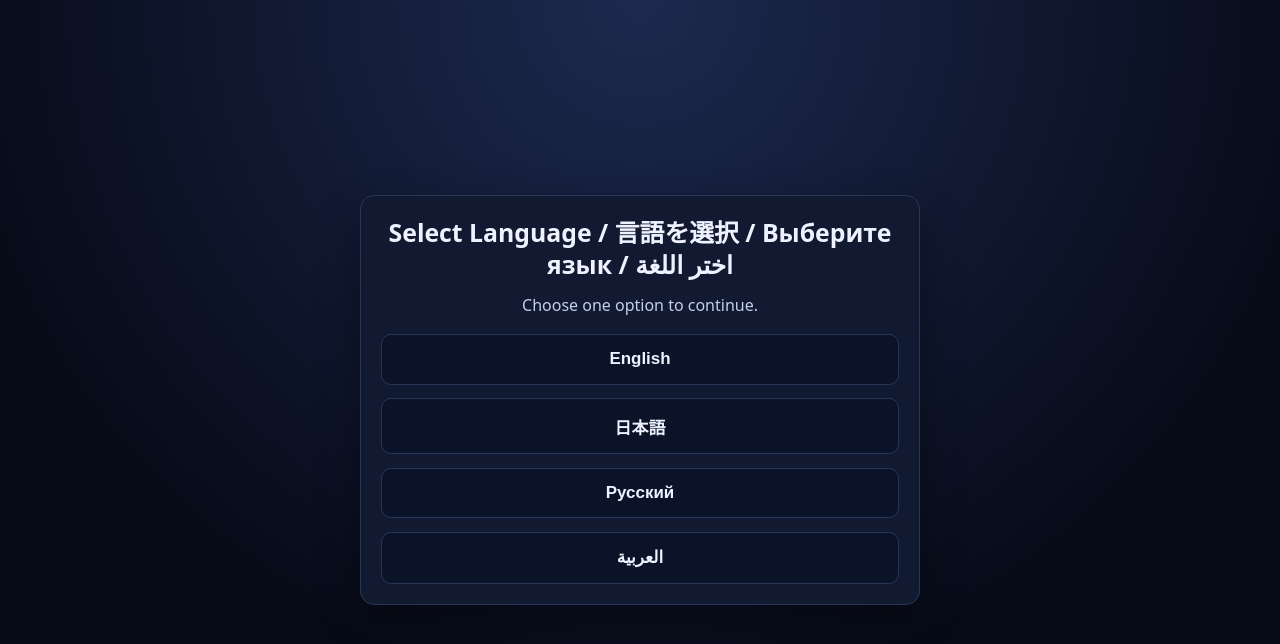
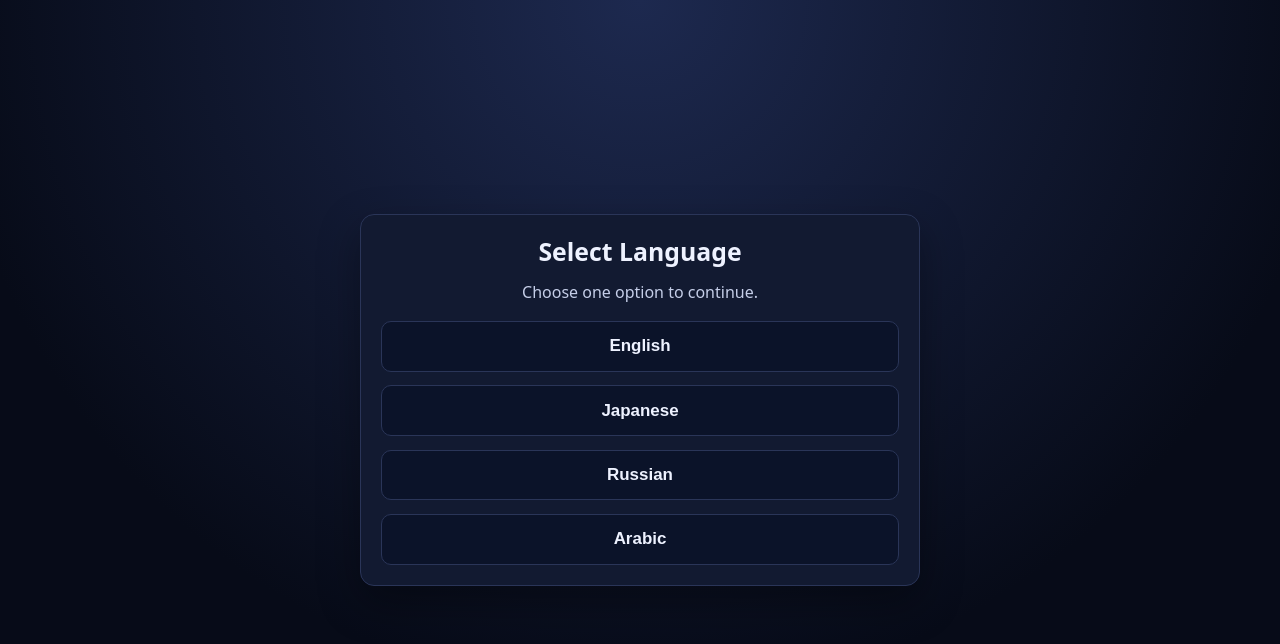
Before and after one commit to Krealer/grid-game, a plain HTML site: page index.html in a window 1280 px wide. Drawn offline with Linux system fonts and the light colour scheme.

Commit message:
Fix startup flow to always show language screen first

```diff
--- a/index.html
+++ b/index.html
@@ -1,5 +1,5 @@
 <!DOCTYPE html>
-<html lang="en">
+<html lang="en" dir="ltr">
 <head>
   <meta charset="UTF-8">
   <meta name="viewport" content="width=device-width, initial-scale=1.0">
@@ -10,14 +10,14 @@
   <main class="app" aria-live="polite">
     <section id="language-screen" class="screen" aria-labelledby="language-title">
       <div class="card">
-        <h1 id="language-title">Select Language / 言語を選択 / Выберите язык / اختر اللغة</h1>
-        <p class="subtitle">Choose one option to continue.</p>
+        <h1 id="language-title"></h1>
+        <p id="language-subtitle" class="subtitle"></p>
 
         <div class="language-options" role="group" aria-label="Language selection">
           <button type="button" class="language-option" data-language="en" lang="en">English</button>
-          <button type="button" class="language-option" data-language="ja" lang="ja">日本語</button>
-          <button type="button" class="language-option" data-language="ru" lang="ru">Русский</button>
-          <button type="button" class="language-option" data-language="ar" lang="ar" dir="rtl">العربية</button>
+          <button type="button" class="language-option" data-language="ja" lang="ja">Japanese</button>
+          <button type="button" class="language-option" data-language="ru" lang="ru">Russian</button>
+          <button type="button" class="language-option" data-language="ar" lang="ar">Arabic</button>
         </div>
       </div>
     </section>
--- a/script.js
+++ b/script.js
@@ -1,6 +1,9 @@
 const languageScreen = document.getElementById('language-screen');
 const menuScreen = document.getElementById('menu-screen');
 const languageButtons = [...document.querySelectorAll('.language-option')];
+
+const languageTitle = document.getElementById('language-title');
+const languageSubtitle = document.getElementById('language-subtitle');
 
 const menuTitle = document.getElementById('menu-title');
 const menuInstruction = document.getElementById('menu-instruction');
@@ -13,8 +16,10 @@ const STORAGE_KEY = 'preferredLanguage';
 
 const translations = {
   en: {
-    title: 'Home Menu',
-    instruction: 'Select an option.',
+    languageTitle: 'Select Language',
+    languageSubtitle: 'Choose one option to continue.',
+    menuTitle: 'Main Menu',
+    menuInstruction: 'Select an option.',
     play: 'Play',
     options: 'Options',
     medals: 'Medals',
@@ -22,8 +27,10 @@ const translations = {
     dir: 'ltr'
   },
   ja: {
-    title: 'ホームメニュー',
-    instruction: '項目を選んでください。',
+    languageTitle: '言語を選択',
+    languageSubtitle: '続行する言語を選んでください。',
+    menuTitle: 'メインメニュー',
+    menuInstruction: '項目を選んでください。',
     play: 'プレイ',
     options: 'オプション',
     medals: 'メダル',
@@ -31,24 +38,42 @@ const translations = {
     dir: 'ltr'
   },
   ru: {
-    title: 'Главное меню',
-    instruction: 'Выберите пункт.',
+    languageTitle: 'Выберите язык',
+    languageSubtitle: 'Выберите язык, чтобы продолжить.',
+    menuTitle: 'Главное меню',
+    menuInstruction: 'Выберите пункт.',
     play: 'Играть',
-    options: 'Настройки',
+    options: 'Опции',
     medals: 'Медали',
     credits: 'Титры',
     dir: 'ltr'
   },
   ar: {
-    title: 'القائمة الرئيسية',
-    instruction: 'اختر خيارًا.',
+    languageTitle: 'اختر اللغة',
+    languageSubtitle: 'اختر لغة واحدة للمتابعة.',
+    menuTitle: 'القائمة الرئيسية',
+    menuInstruction: 'اختر خيارًا.',
     play: 'لعب',
-    options: 'الخيارات',
-    medals: 'الأوسمة',
-    credits: 'الاعتمادات',
+    options: 'خيارات',
+    medals: 'ميداليات',
+    credits: 'اعتمادات',
     dir: 'rtl'
   }
 };
+
+function applyLanguageScreen(language) {
+  const locale = translations[language] || translations.en;
+  document.documentElement.lang = language;
+  document.documentElement.dir = locale.dir;
+  languageTitle.textContent = locale.languageTitle;
+  languageSubtitle.textContent = locale.languageSubtitle;
+}
+
+function showLanguageScreen(language) {
+  applyLanguageScreen(language);
+  languageScreen.hidden = false;
+  menuScreen.hidden = true;
+}
 
 function showMenu(language) {
   const locale = translations[language];
@@ -62,8 +87,8 @@ function showMenu(language) {
   document.documentElement.lang = language;
   document.documentElement.dir = locale.dir;
 
-  menuTitle.textContent = locale.title;
-  menuInstruction.textContent = locale.instruction;
+  menuTitle.textContent = locale.menuTitle;
+  menuInstruction.textContent = locale.menuInstruction;
   menuPlay.textContent = locale.play;
   menuOptions.textContent = locale.options;
   menuMedals.textContent = locale.medals;
@@ -80,6 +105,5 @@ languageButtons.forEach((button) => {
 });
 
 const savedLanguage = localStorage.getItem(STORAGE_KEY);
-if (savedLanguage) {
-  showMenu(savedLanguage);
-}
+const initialLanguage = translations[savedLanguage] ? savedLanguage : 'en';
+showLanguageScreen(initialLanguage);
```
